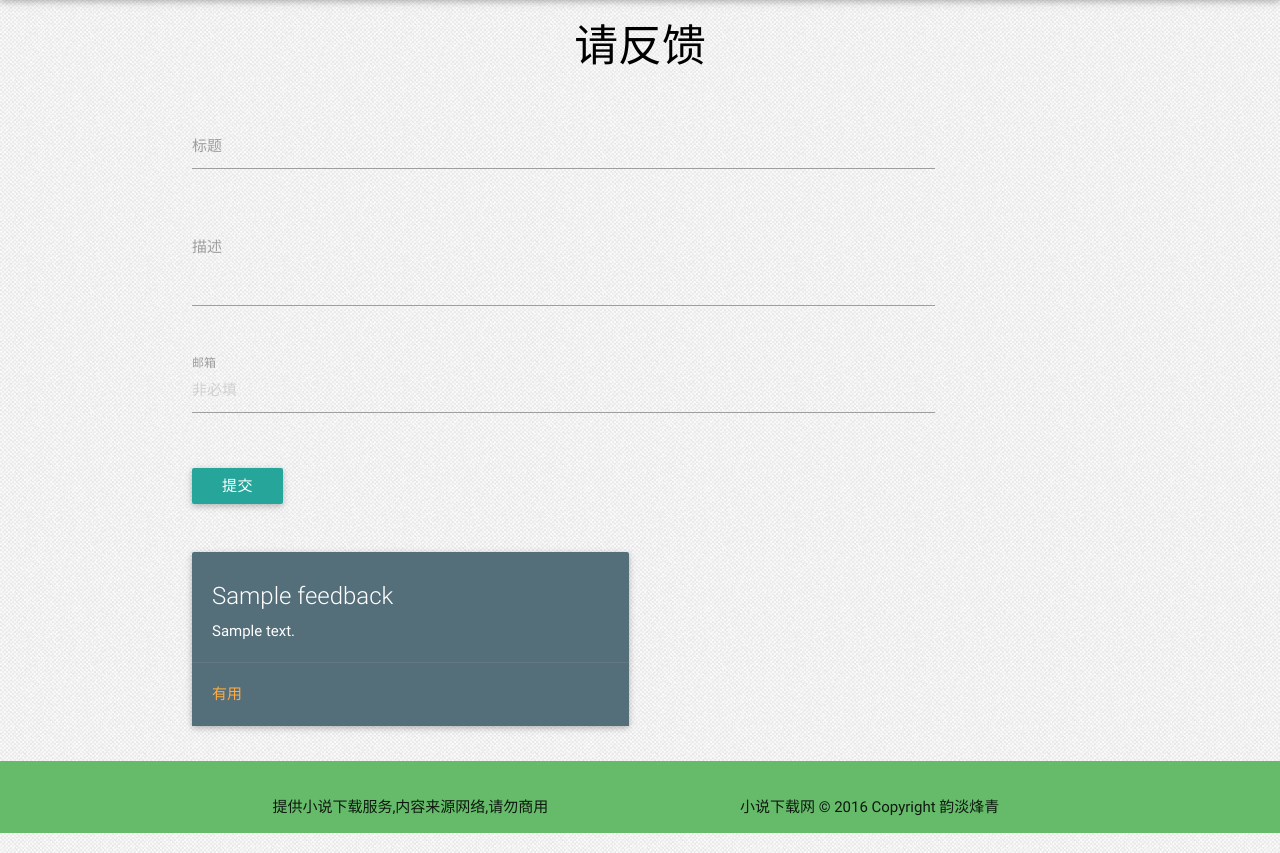
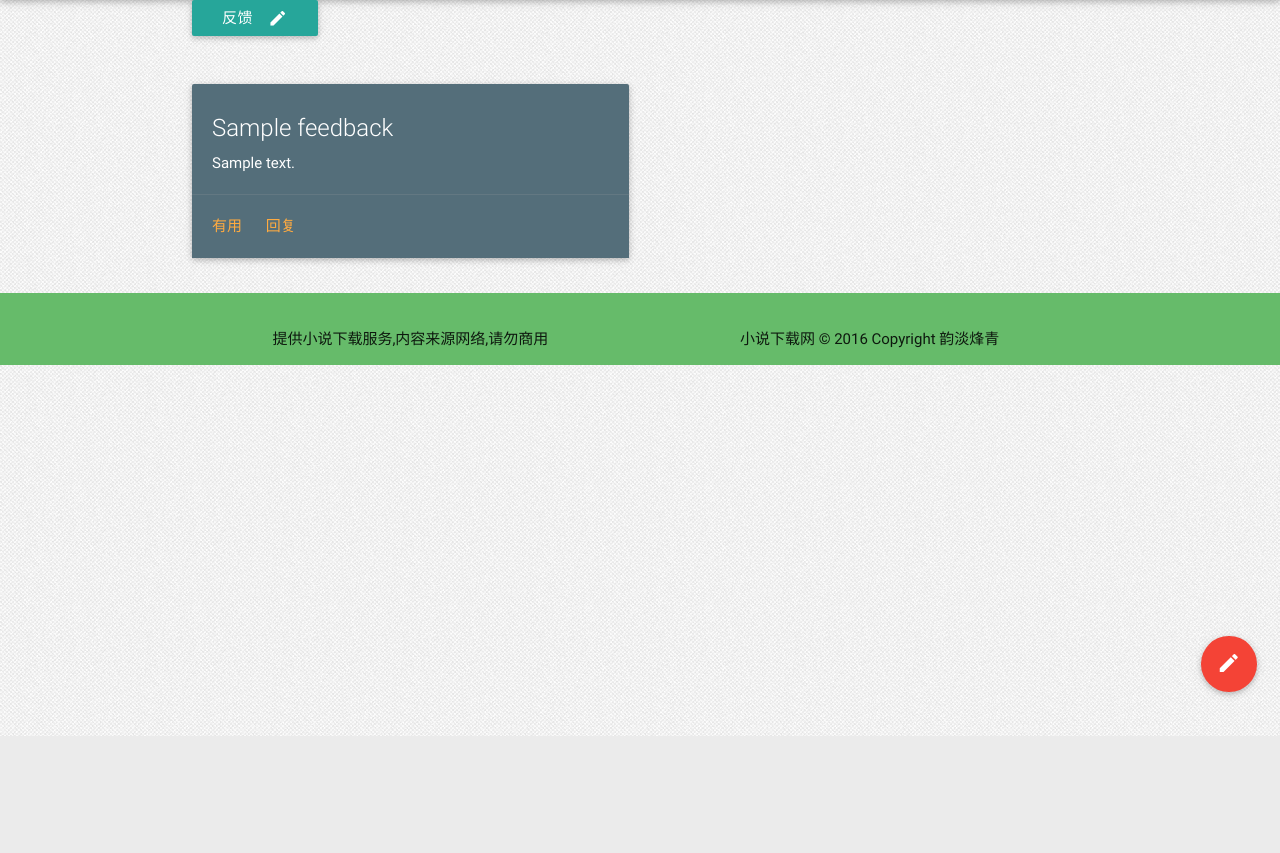
Before and after one commit to ljhzds/novel, a Django app: page /feedback/ in a window 1280 px wide. Shown: the part 64-917 px from the top of the page. After the commit the page ends 800 px from the top, so only its background shows below. Run offline with Django 3.2, Linux system fonts and the light colour scheme; tables that the repository leaves empty hold one stand-in row (values such as "Sample post"); some libraries are stand-ins or nearby versions.

Commit message:
优化feedback

```diff
--- a/novel/models.py
+++ b/novel/models.py
@@ -1,6 +1,7 @@
 # coding=utf-8
 
 from django.db import models
+from django.conf import settings
 
 # Create your models here.
 class Config(models.Model):
@@ -113,9 +114,25 @@ class Feedback(models.Model):
 
     add_time = models.DateTimeField(verbose_name='反馈时间', auto_now_add=True)
 
+    done_flag = models.BooleanField(verbose_name='是否解决', default=False)
+
     class Meta:
         verbose_name='问题反馈'
         verbose_name_plural='问题反馈'
 
     def __str__(self):
         return self.title
+
+
+class FeedbackComment(models.Model):
+    feedback = models.ForeignKey(Feedback, verbose_name='所属问题')
+    parent_comment = models.ForeignKey('self', related_name='my_children', blank=True, null=True)
+    comment = models.CharField(max_length=200, blank=True,null=True)
+    user = models.ForeignKey(settings.AUTH_USER_MODEL, verbose_name='回复人', null=True, blank=True)
+
+    def clean(self):
+        if len(self.comment) ==0:
+            raise ValidationError('评论内容不能为空')
+
+    def __str__(self):
+        return self.comment
--- a/templates/novel/base.html
+++ b/templates/novel/base.html
@@ -4,6 +4,9 @@
     <meta charset="UTF-8">
     {% load staticfiles %}
     <link rel="stylesheet" href="{% static "/static/materialize/css/materialize.css" %}">
+    {% block cssfiles %}
+        <link href="https://fonts.googleapis.com/icon?family=Material+Icons" rel="stylesheet">
+    {% endblock cssfiles %}
     <!--Let browser know website is optimized for mobile-->
     <meta name="viewport" content="width=device-width, initial-scale=1.0, maximum-scale=1.0, user-scalable=no"/>
     <title>{% block title %}
@@ -26,6 +29,11 @@
         </div>
     </nav>
     {% endblock topnav %}
+    {% block bottom-btn %}
+        <div class="fixed-action-btn" style="bottom: 45px; right: 24px;">
+            <a href="{% url "novel:feedback" %}" class="btn-floating btn-large waves-effect waves-light red"><i class="material-icons">edit</i></a>
+        </div>
+    {% endblock bottom-btn %}
     {% block content %}
     {% endblock content %}
     {% block footer %}
--- a/templates/novel/chapter.html
+++ b/templates/novel/chapter.html
@@ -2,6 +2,9 @@
 {% block title %}
 小说下载网-{{bookname}}-{{ title }}
 {% endblock title %}
+{% block bottom-btn %}
+
+{% endblock bottom-btn %}
 {% block content %}
     <div class="container">
         <div class="row">
--- a/templates/novel/feedback.html
+++ b/templates/novel/feedback.html
@@ -1,11 +1,15 @@
-{% extends "novel/base.html" %} {% block title %}
+{% extends "novel/base.html" %}
+{% block title %}
 {{block.super}}-Feedback {% endblock title %} {% block content %}
 <div class="container">
+
     <div class="row">
-        <h3 class="center" style="color: black">请反馈</h3>
+        <div class="col s12">
+            <a id="edit" class="waves-effect waves-light btn" onclick=""><i class="material-icons right">edit</i>反馈</a>
+        </div>
     </div>
     <div class="row">
-        <form class="col s12" method="post" action="{% url "novel:feedback" %}">
+        <form id="feedback" class="col s12 hide" method="post" action="{% url "novel:feedback" %}">
             <div class="row">
                 <div class="input-field col s10">
                     <input id="title" name="title" type="text" class="validate" length=50>
@@ -37,17 +41,29 @@
                 <div class="card blue-grey darken-1">
                     <div class="card-content white-text">
                         <span class="card-title">{{ feedback.title }}</span>
-                        <span>{{feed.add_time}}</span>
+                        <span>{{ feed.add_time }}</span>
                         <p> {{ feedback.desc }} </p>
                     </div>
                     <div class="card-action">
                         <a href="#">有用</a>
+                        <a href="#">回复</a>
                     </div>
                 </div>
             </div>
         </div>
-
-
     {% endfor %}
 </div>
 {% endblock content %}
+{% block javascript %}
+    <script type="text/javascript">
+    $(document).ready(function() {
+        $("#edit").click(function(){
+            if ($("#feedback").hasClass("hide")){
+                $("#feedback").removeClass("hide");
+            }else{
+                $("#feedback").addClass("hide");
+            }
+        });
+    });
+    </script>
+{% endblock javascript %}
--- a/templates/novel/index.html
+++ b/templates/novel/index.html
@@ -8,7 +8,8 @@
                         <input id="bookname" name="bookname" type="text" placeholder="输入小说全名" />
                     </div>
                     <div class="col s6">
-                         <button class="btn-floating btn-large waves-effect waves-light red" type="submit">搜
+                         <button class="btn-floating btn-large waves-effect waves-light red" type="submit">
+                         <i class="material-icons">search</i>
                         </button>
                     </div>
                 </div>
```
